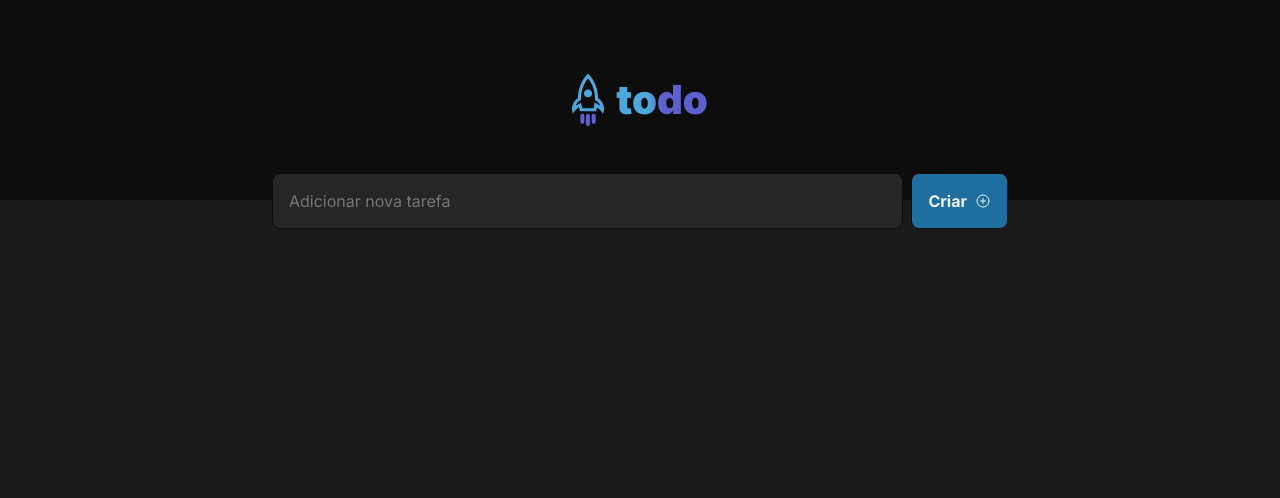
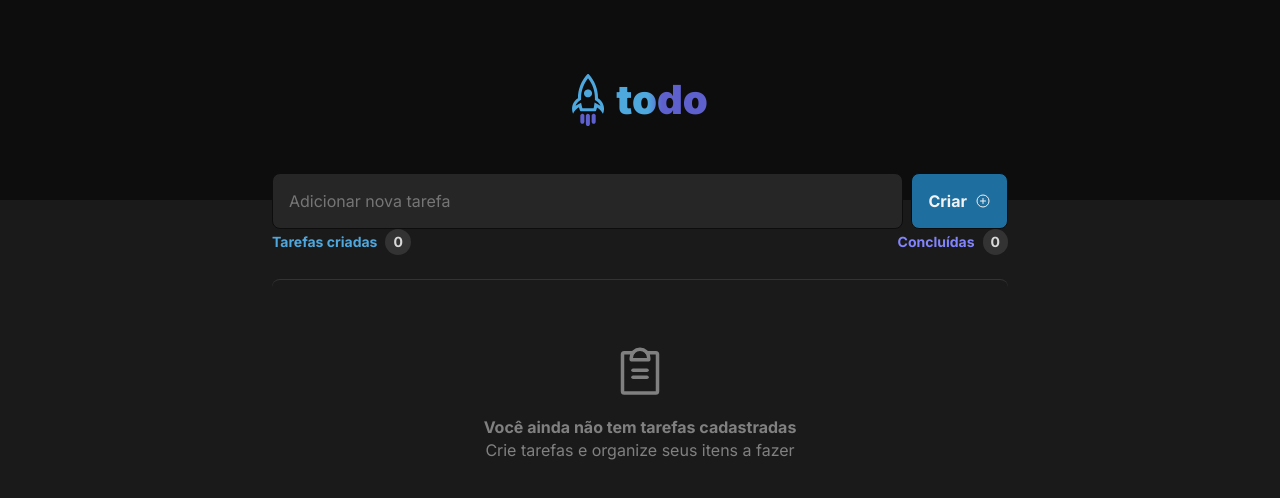
Before and after one commit to felpfsf/todo-list, a React (Vite) app: page / in a window 1280 px wide. Shown: the top 498 px of the page. Built offline with nearby package versions, Linux system fonts and the light colour scheme.

Commit message:
feat: task container task empty container

```diff
--- a/src/App.tsx
+++ b/src/App.tsx
@@ -1,11 +1,13 @@
 import { AddTask } from "./components/AddTask";
 import { Header } from "./components/Header";
+import { TaskContainer } from "./components/TaskContainer";
 
 function App() {
   return (
     <div>
       <Header />
       <AddTask />
+      <TaskContainer />
     </div>
   );
 }
--- /dev/null
+++ b/src/components/TaskContainer.module.css
@@ -0,0 +1,41 @@
+.task_container {
+  margin-top: 4rem;
+
+  display: flex;
+  flex-direction: column;
+  gap: 1.5rem;
+}
+
+.task_container__info {
+  display: flex;
+  justify-content: space-between;
+}
+
+.task_info__title {
+  font-size: var(--font-size-small);
+  font-weight: 700;
+
+  display: flex;
+  align-items: center;
+  gap: 0.5rem;
+}
+
+.tasks_created {
+  color: var(--blue);
+}
+
+.tasks_done {
+  color: var(--purple);
+}
+
+.task_counter {
+  font-weight: 700;
+
+  color: var(--gray-200);
+
+  background-color: var(--gray-400);
+
+  padding: 2px 8px;
+
+  border-radius: 999px;
+}
--- /dev/null
+++ b/src/components/TaskContainer.tsx
@@ -0,0 +1,20 @@
+import { ClipboardText } from "phosphor-react";
+import styles from "./TaskContainer.module.css";
+import { TaskEmpty } from "./TaskEmpty";
+
+export const TaskContainer = () => {
+  return (
+    <section className={`wrapper ${styles.task_container}`}>
+      <header className={styles.task_container__info}>
+        <h2 className={`${styles.tasks_created} ${styles.task_info__title}`}>
+          Tarefas criadas <span className={styles.task_counter}>0</span>
+        </h2>
+        <h2 className={`${styles.tasks_done} ${styles.task_info__title}`}>
+          Concluídas <span className={styles.task_counter}>0</span>
+        </h2>
+      </header>
+      {/* Empty task container */}
+      <TaskEmpty />
+    </section>
+  );
+};
--- /dev/null
+++ b/src/components/TaskEmpty.module.css
@@ -0,0 +1,17 @@
+.task_container__empty {
+  color: var(--gray-300);
+
+  border-top: 1px solid var(--gray-400);
+  border-radius: 8px;
+
+  padding: 64px 24px;
+
+  display: flex;
+  flex-direction: column;
+  align-items: center;
+  justify-content: center;
+}
+
+.task_container__empty > strong {
+  margin-top: 1rem;
+}
--- /dev/null
+++ b/src/components/TaskEmpty.tsx
@@ -0,0 +1,12 @@
+import { ClipboardText } from "phosphor-react";
+import styles from "./TaskEmpty.module.css";
+
+export const TaskEmpty = () => {
+  return (
+    <div className={styles.task_container__empty}>
+      <ClipboardText size={56} />
+      <strong>Você ainda não tem tarefas cadastradas</strong>
+      <p>Crie tarefas e organize seus itens a fazer</p>
+    </div>
+  );
+};
```
